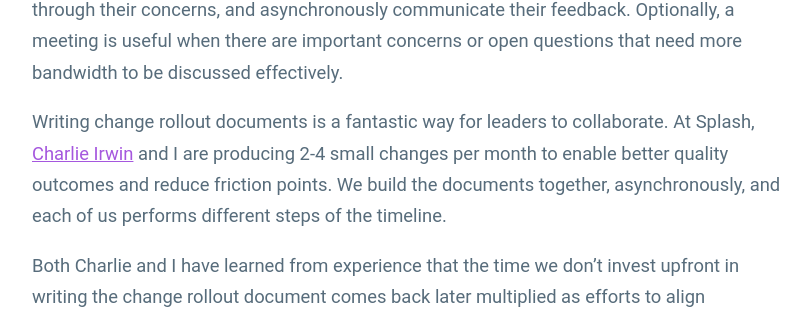
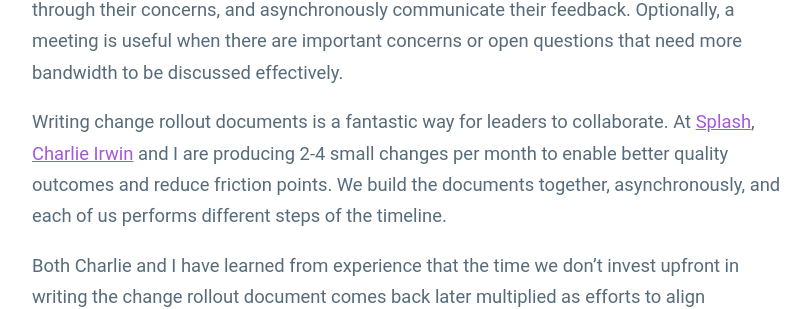
Before and after one commit to guillermodlpa/site, a Jekyll site: the page built from _posts/2021-05-20-change-rollout-document.markdown, in a window 1280 px wide and 900 px high, scrolled down 1993 px. Shown: the part 149-458 px from the top of the window, without its empty margins (228-1038 px from the left). Built offline with Jekyll 4.4.1, drawn with Linux system fonts in a browser that asks for light colours; part of the change alters nothing that is shown.

```diff
--- a/_posts/2021-05-20-change-rollout-document.markdown
+++ b/_posts/2021-05-20-change-rollout-document.markdown
@@ -29,7 +29,7 @@ Here comes my favorite artifact of 2021, the **Change Rollout Document**. To use
 
 Share the doc with your stakeholders. Let people digest the impact of the change, think through their concerns, and asynchronously communicate their feedback. Optionally, a meeting is useful when there are important concerns or open questions that need more bandwidth to be discussed effectively.
 
-Writing change rollout documents is a fantastic way for leaders to collaborate. At Splash, [Charlie Irwin](https://www.linkedin.com/in/charleslrirwin/) and I are producing 2-4 small changes per month to enable better quality outcomes and reduce friction points. We build the documents together, asynchronously, and each of us performs different steps of the timeline.
+Writing change rollout documents is a fantastic way for leaders to collaborate. At [Splash](https://splashthat.com/), [Charlie Irwin](https://www.linkedin.com/in/charleslrirwin/) and I are producing 2-4 small changes per month to enable better quality outcomes and reduce friction points. We build the documents together, asynchronously, and each of us performs different steps of the timeline.
 
 Both Charlie and I have learned from experience that the time we don't invest upfront in writing the change rollout document comes back later multiplied as efforts to align individuals, fix broken trust, and do damage control.
 
```
